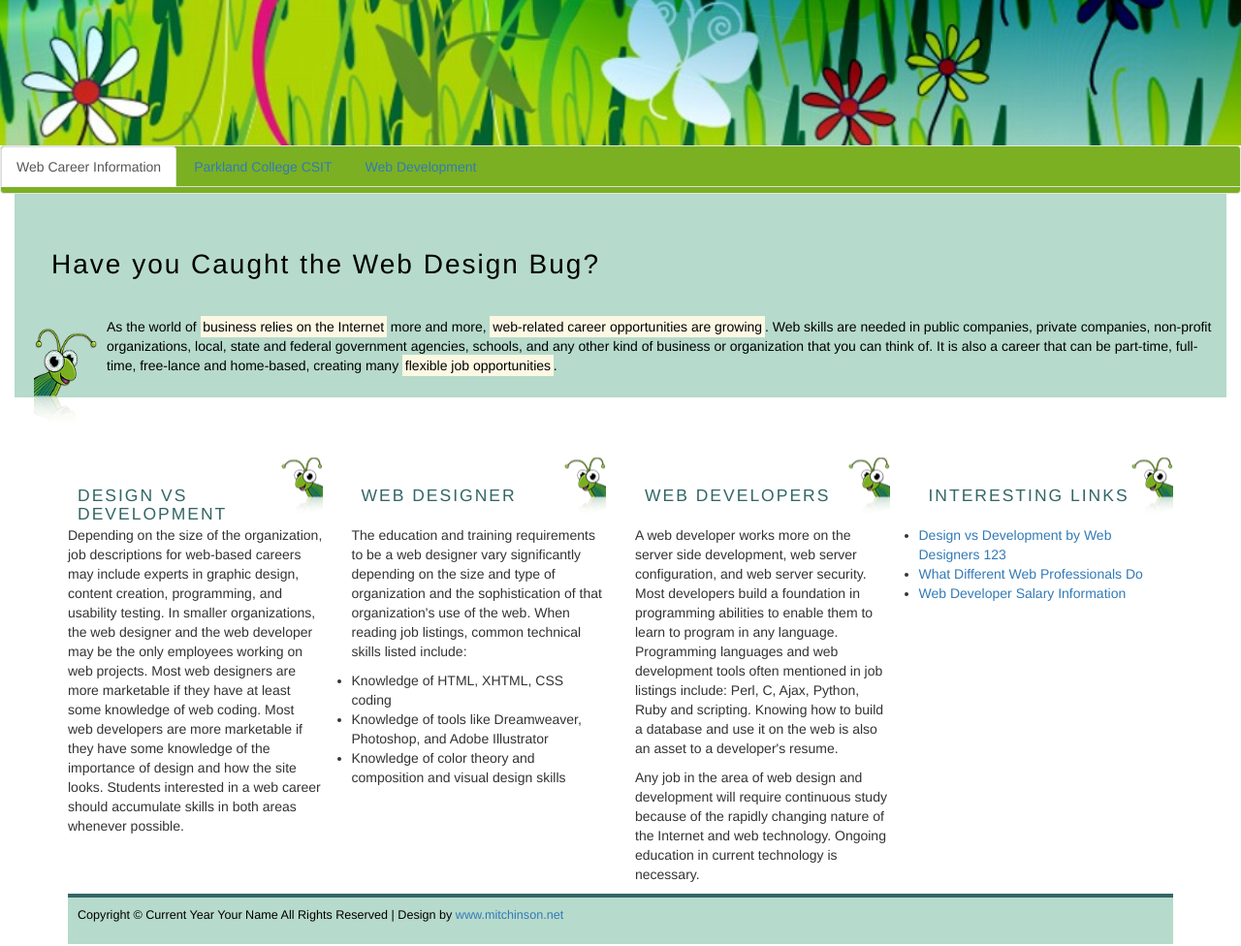
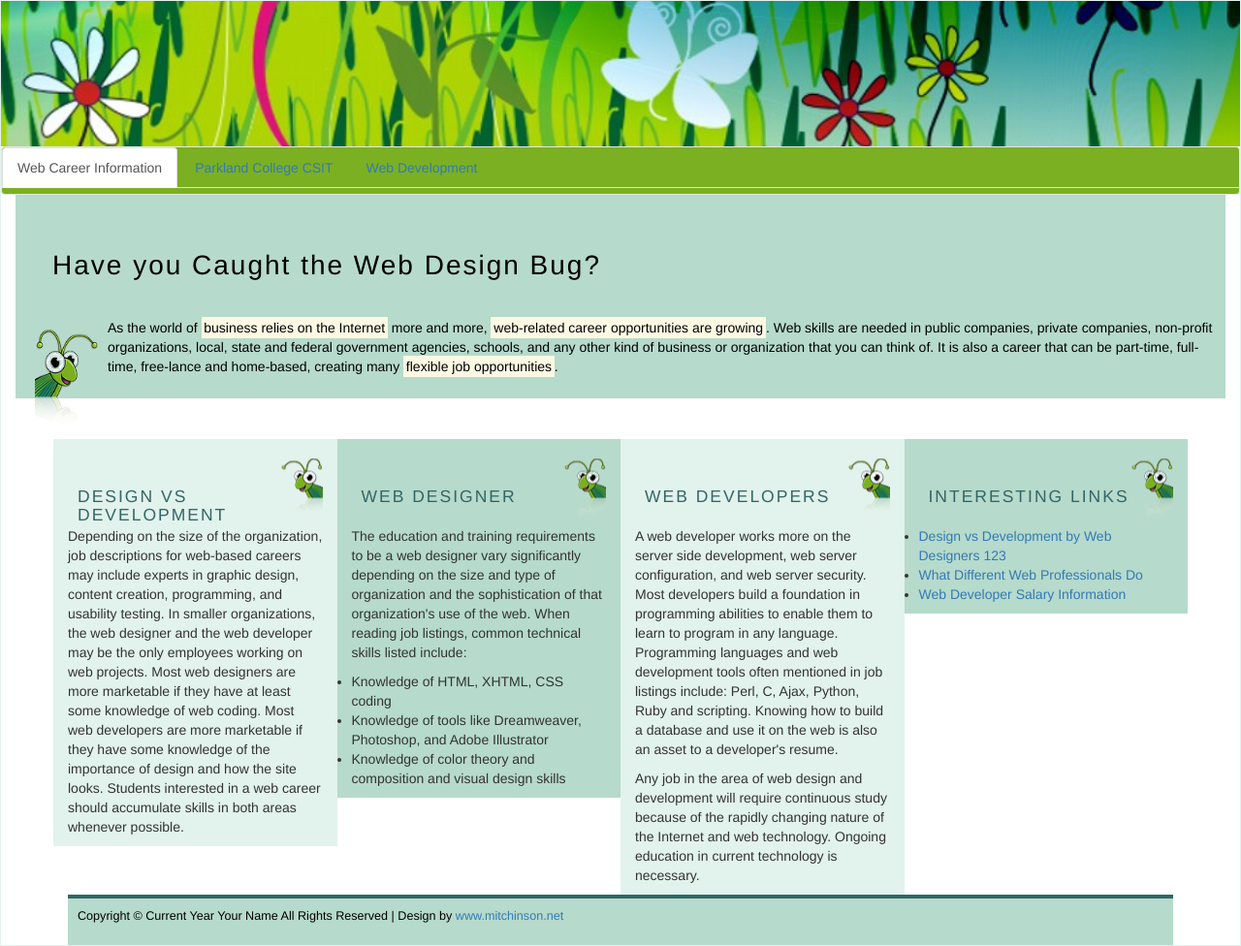
Before and after one commit to obrady1/obrady1.github.io, a plain HTML site: page boot5/web-careers5.html in a window 1280 px wide. Shown: the whole page at 97% size. Drawn offline with nearby package versions, Linux system fonts and the light colour scheme; a script that the page names is missing.

Commit message:
Fixing color issues and trying to fix margins

```diff
--- a/boot5/styles5.css
+++ b/boot5/styles5.css
@@ -33,12 +33,8 @@ text-decoration: none;
 }
 
 #container {
-padding-right: 20px;
-padding-top: 150px;
-background: #FFF url(header.jpg) no-repeat;
-background-position: center center;
-background-size: cover;
-color: #000;
+margin: 0;
+border: 1px, solid, #E2F2EC;
 }
 
 .navbar-default {
@@ -151,3 +147,20 @@ color: #00515C;
 #nav a:hover {
 background: url(linkhover.gif) no-repeat;
 }
+
+#banner {
+padding-right: 20px;
+padding-top: 150px;
+background: #FFF url(header.jpg) no-repeat;
+background-position: center center;
+background-size: cover;
+color: #000;
+}
+
+.ltblueColumn {
+background: #E2F2EC;
+}
+
+.drkblueColumn {
+background: #B6DACB;
+}
--- a/boot5/web-careers5.html
+++ b/boot5/web-careers5.html
@@ -19,6 +19,7 @@
 <body>
 
 <div id="container"> <!--beginning of the container-->
+<div id="banner"> <!--beginning of the banner-->
 </div>
 
 <nav class="navbar navbar-default">
@@ -43,7 +44,7 @@
 
 <div class="row"> <!--beginning of the row-->
 
-<div class="col-xs-3"> <!--begginning of the col-->
+<div class="col-md-3 ltblueColumn"> <!--begginning of the col-->
 
 <h2>Design vs Development</h2>
 
@@ -51,7 +52,7 @@
 
 </div> <!--end of col-->
 
-<div class="col-xs-3"> <!--beginning of the col-->
+<div class="col-md-3 drkblueColumn"> <!--beginning of the col-->
 
 <h2>Web Designer</h2>
 
@@ -65,7 +66,7 @@
 
 </div> <!--end of col-->
 
-<div class="col-xs-3"> <!--beginning of the col-->
+<div class="col-md-3 ltblueColumn"> <!--beginning of the col-->
 
 <h2>Web Developers</h2>
 
@@ -75,7 +76,7 @@
 
 </div> <!--end of col-->
 
-<div class="col-xs-3"> <!--beginning of the col-->
+<div class="col-md-3 drkblueColumn"> <!--beginning of the col-->
 
 <h2>Interesting Links</h2>
 
@@ -93,6 +94,7 @@
 </div> <!--endof footer-->
 
 </div> <!--end of container-->
+</div> <!--end of container real-->
 
 <script src="https://ajax.googleapis.com/ajax/libs/jquery/1.11.3/jquery.min.js"></script>
 <script src="https://maxcdn.bootstrapcdn.com/bootstrap/3.3.5/js/bootstrap.min.js"></script>
```
